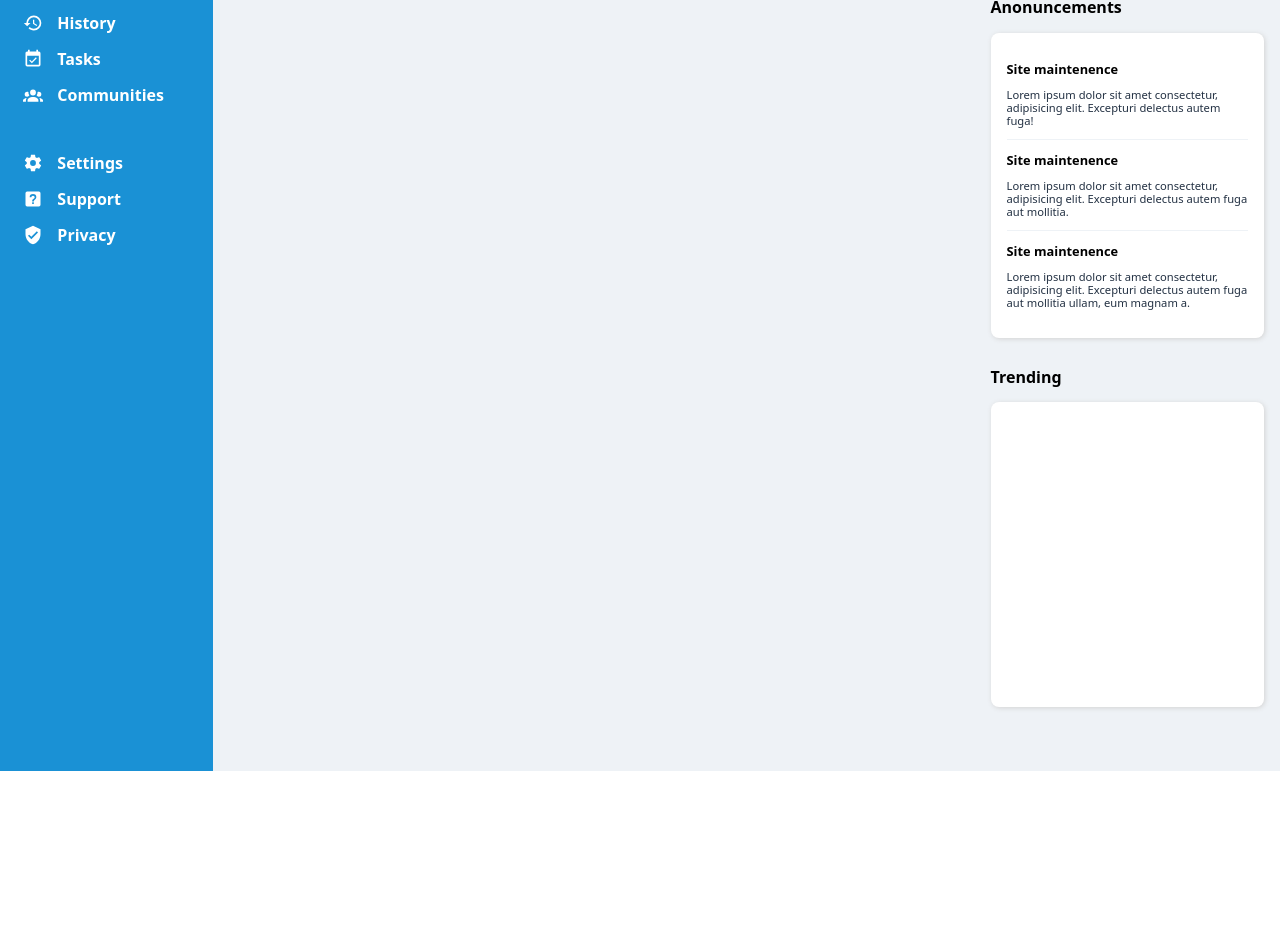
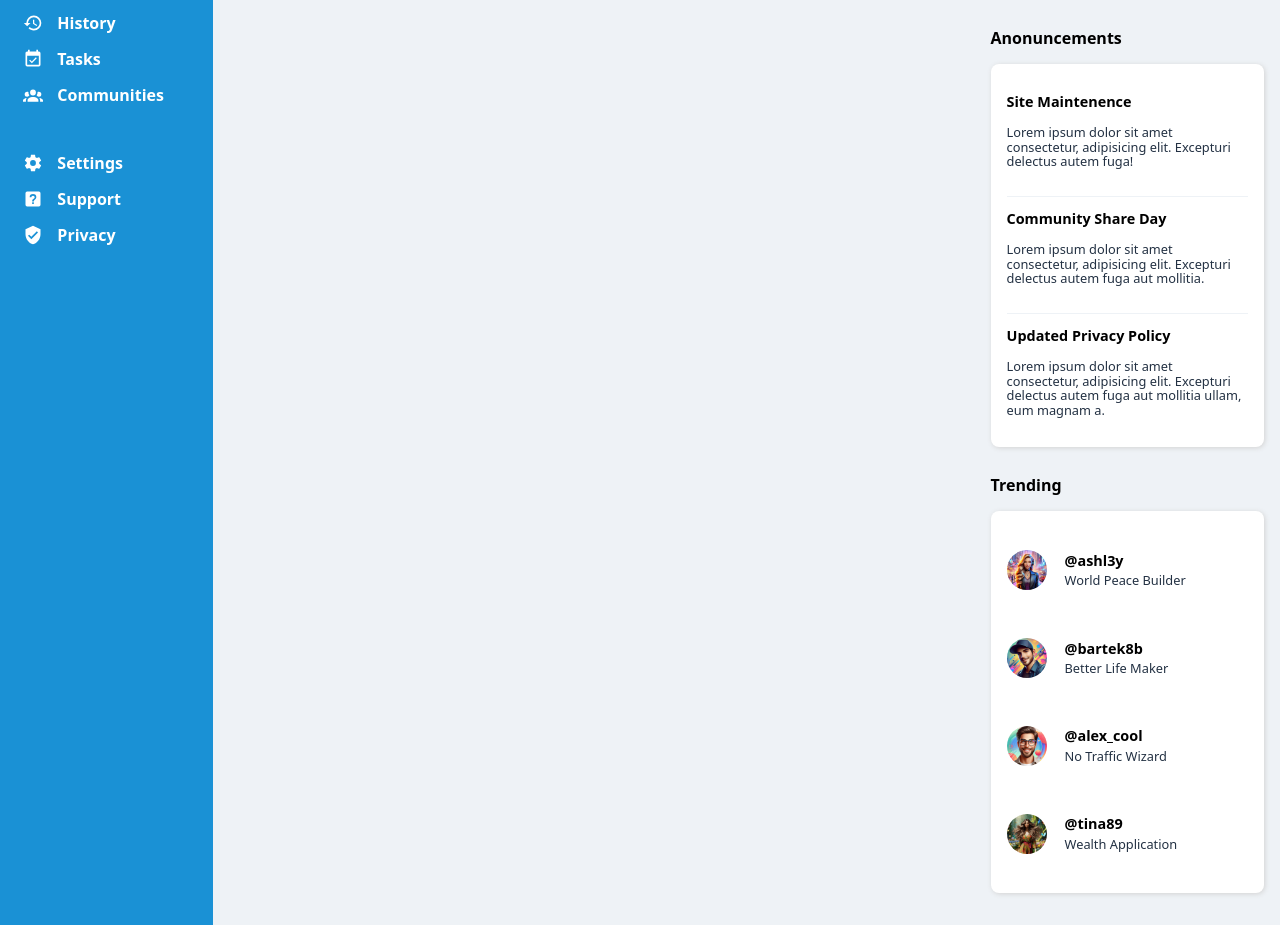
Before and after one commit to bartek8b/zzz-odin-admin-dashboard, a plain HTML site: page index.html in a window 1280 px wide. Shown: the part 211-1136 px from the top of the page. Before the commit the page ends 982 px from the top, so only its background shows below. Drawn offline with Linux system fonts and the light colour scheme.

Commit message:
Finish trending section

```diff
--- a/index.html
+++ b/index.html
@@ -9,52 +9,54 @@
   </head>
   <body>
     <aside>
-        <img src="icons/view-dashboard.svg" alt="icon" class="bottom-space dashboard-icon">
+      <img
+        src="icons/view-dashboard.svg"
+        alt="icon"
+        class="bottom-space dashboard-icon"
+      />
       <p class="bottom-space">Dashboard</p>
-        <img src="icons/home.svg" alt="Home">
+      <img src="icons/home.svg" alt="Home" />
       <a href="">Home</a>
-        <img src="icons/card-account-details.svg" alt="icon">
+      <img src="icons/card-account-details.svg" alt="icon" />
       <a href="">Profile</a>
-        <img src="icons/message-reply.svg" alt="icon">
+      <img src="icons/message-reply.svg" alt="icon" />
       <a href="">Messages</a>
-        <img src="icons/history.svg" alt="icon">
+      <img src="icons/history.svg" alt="icon" />
       <a href="">History</a>
-        <img src="icons/calendar-check.svg" alt="icon">
+      <img src="icons/calendar-check.svg" alt="icon" />
       <a href="">Tasks</a>
-        <img src="icons/account-group.svg" alt="icon" class="bottom-space">
+      <img src="icons/account-group.svg" alt="icon" class="bottom-space" />
       <a href="" class="bottom-space">Communities</a>
-        <img src="icons/cog.svg" alt="icon">
+      <img src="icons/cog.svg" alt="icon" />
       <a href="">Settings</a>
-        <img src="icons/help-box.svg" alt="icon">
+      <img src="icons/help-box.svg" alt="icon" />
       <a href="">Support</a>
-        <img src="icons/shield-check.svg" alt="icon">
+      <img src="icons/shield-check.svg" alt="icon" />
       <a href="">Privacy</a>
     </aside>
 
     <header>
       <div class="search-bar">
-        <img src="icons/magnify.svg" alt="">
-        <input type="search">
+        <img src="icons/magnify.svg" alt="" />
+        <input type="search" />
       </div>
 
       <div class="account-container">
-        <img src="icons/bell-outline.svg" alt="bell">
-        <img src="avatars/avatar_cap.png" alt="avatar_cap">
+        <img src="icons/bell-outline.svg" alt="bell" />
+        <img src="avatars/avatar_cap.png" alt="avatar_cap" />
         <p>Bartolini Bart</p>
       </div>
 
       <div class="hero-section">
-        <img src="avatars/avatar_cap.png" alt="hero">
+        <img src="avatars/avatar_cap.png" alt="hero" />
         <p class="greeting">Hi, there</p>
         <p>Bartlolini Bart (@bartek8b)</p>
       </div>
 
       <div class="buttons-container">
-
         <button>New</button>
         <button>Upload</button>
         <button>Share</button>
-
       </div>
     </header>
 
@@ -65,20 +67,50 @@
         <strong>Anonuncements</strong>
         <div class="anonuncements">
           <div>
-            <p class="incard-header">Site maintenence</p>
-            <p class="incard-text">Lorem ipsum dolor sit amet consectetur, adipisicing elit. Excepturi delectus autem fuga!</p>
+            <p class="incard-header">Site Maintenence</p>
+            <p class="incard-text">
+              Lorem ipsum dolor sit amet consectetur, adipisicing elit.
+              Excepturi delectus autem fuga!
+            </p>
           </div>
           <div>
-            <p class="incard-header">Site maintenence</p>
-            <p class="incard-text">Lorem ipsum dolor sit amet consectetur, adipisicing elit. Excepturi delectus autem fuga aut mollitia.</p>
+            <p class="incard-header">Community Share Day</p>
+            <p class="incard-text">
+              Lorem ipsum dolor sit amet consectetur, adipisicing elit.
+              Excepturi delectus autem fuga aut mollitia.
+            </p>
           </div>
           <div>
-            <p class="incard-header">Site maintenence</p>
-            <p class="incard-text">Lorem ipsum dolor sit amet consectetur, adipisicing elit. Excepturi delectus autem fuga aut mollitia ullam, eum magnam a.</p>
+            <p class="incard-header">Updated Privacy Policy</p>
+            <p class="incard-text">
+              Lorem ipsum dolor sit amet consectetur, adipisicing elit.
+              Excepturi delectus autem fuga aut mollitia ullam, eum magnam a.
+            </p>
           </div>
         </div>
         <strong>Trending</strong>
-        <div class="trending"></div>
+        <div class="trending">
+          <img src="avatars/avatar_woman_futuristicpng.png" alt="" />
+          <div>
+            <b class="incard-header">@ashl3y</b>
+            <p class="incard-text">World Peace Builder</p>
+          </div>
+          <img src="avatars/avatar_cap.png" alt="" />
+          <div>
+            <b class="incard-header">@bartek8b</b>
+            <p class="incard-text">Better Life Maker</p>
+          </div>
+          <img src="avatars/avatar_glasses.png" alt="" />
+          <div>
+            <b class="incard-header">@alex_cool</b>
+            <p class="incard-text">No Traffic Wizard</p>
+          </div>
+          <img src="avatars/avatar_woman_hair.png" alt="" />
+          <div>
+            <b class="incard-header">@tina89</b>
+            <p class="incard-text">Wealth Application</p>
+          </div>
+        </div>
       </div>
     </main>
   </body>
--- a/style.css
+++ b/style.css
@@ -159,10 +159,10 @@ main{
 }
 .incard-header{
     font-weight: bold;
-    font-size: .8rem;
+    font-size: .9rem;
 }
 .incard-text{
-    font-size: .7rem;
+    font-size: .8rem;
     color: var(--darkGray);
 }
 /* left-main */
@@ -193,3 +193,23 @@ main{
 .anonuncements > div:not(:last-child) {
     border-bottom: 1px solid var(--gray);
 }
+.trending{
+    display: grid;
+    grid-template-rows: repeat(4, 1fr);
+    grid-template-columns: auto 1fr;
+}
+.trending > img{
+    aspect-ratio: 1 / 1;
+    height: 40px;
+    border-radius: 50px;
+    align-self: center;
+    margin-right: 16px;
+}
+.trending > div{
+    display: flex;
+    flex-direction: column;
+    justify-content: center;
+    & > *{
+        margin: 2px;
+    }
+}
```
Lines whose indentation alone changed are shown as unchanged.
